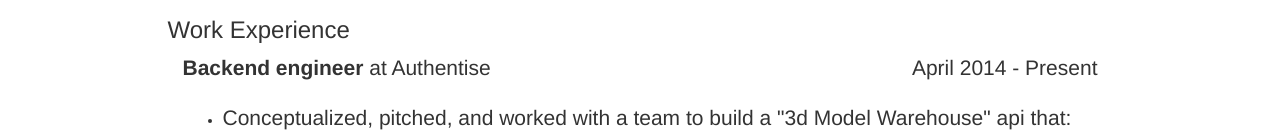
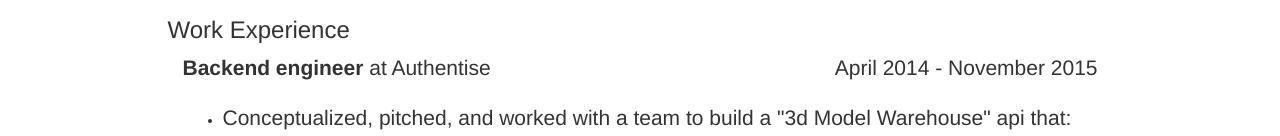
Before and after one commit to DoWhileGeek/resume, a plain HTML site: page index.html in a window 1280 px wide. Shown: the part 574-710 px from the top of the page. Drawn offline with nearby package versions, Linux system fonts and the light colour scheme.

Commit message:
Update work experience date ranges for Authentise

```diff
--- a/index.html
+++ b/index.html
@@ -158,7 +158,7 @@
                                 <p class="lead"><b>Backend engineer</b> at Authentise</p>
                             </div>
                             <div class="col-xs-6">
-                                <p class="lead text-right">April 2014 - Present</p>
+                                <p class="lead text-right">April 2014 - November 2015</p>
                             </div>
                         </div>
                         <div class="row">
```
